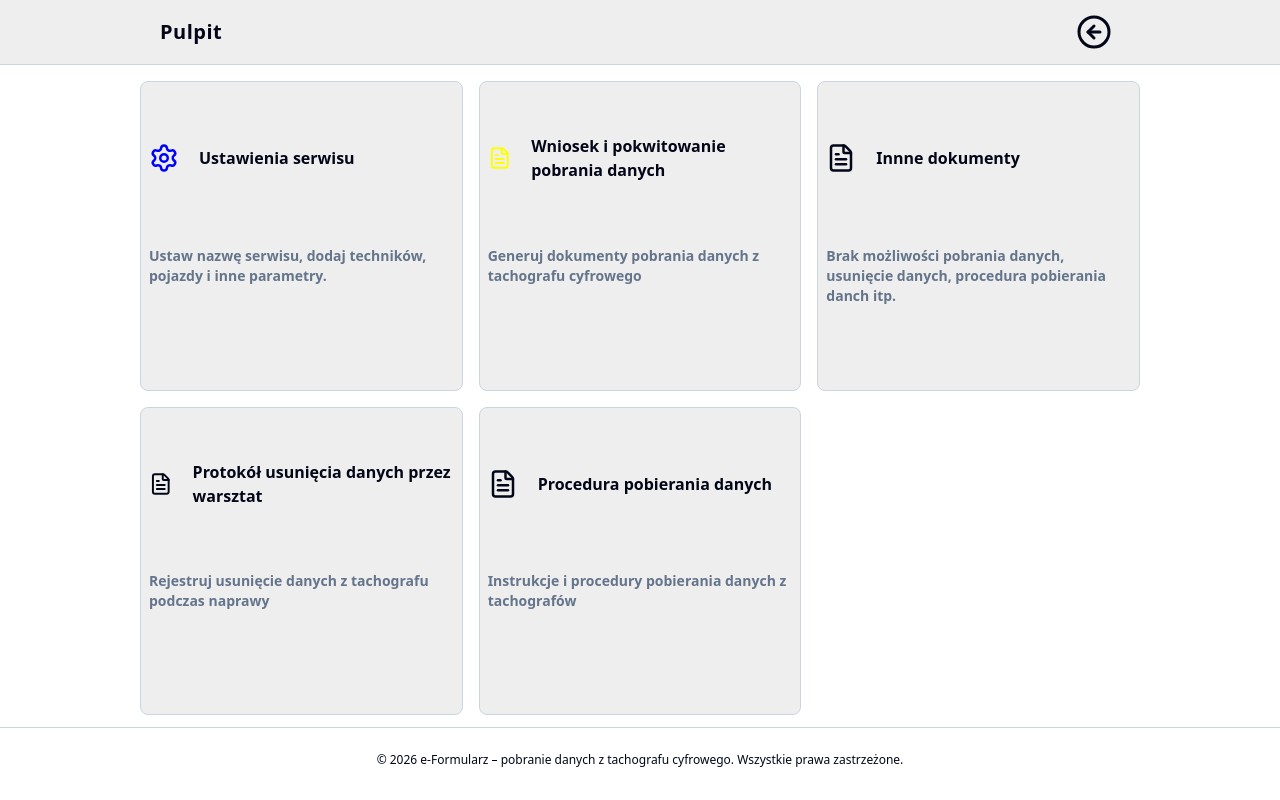
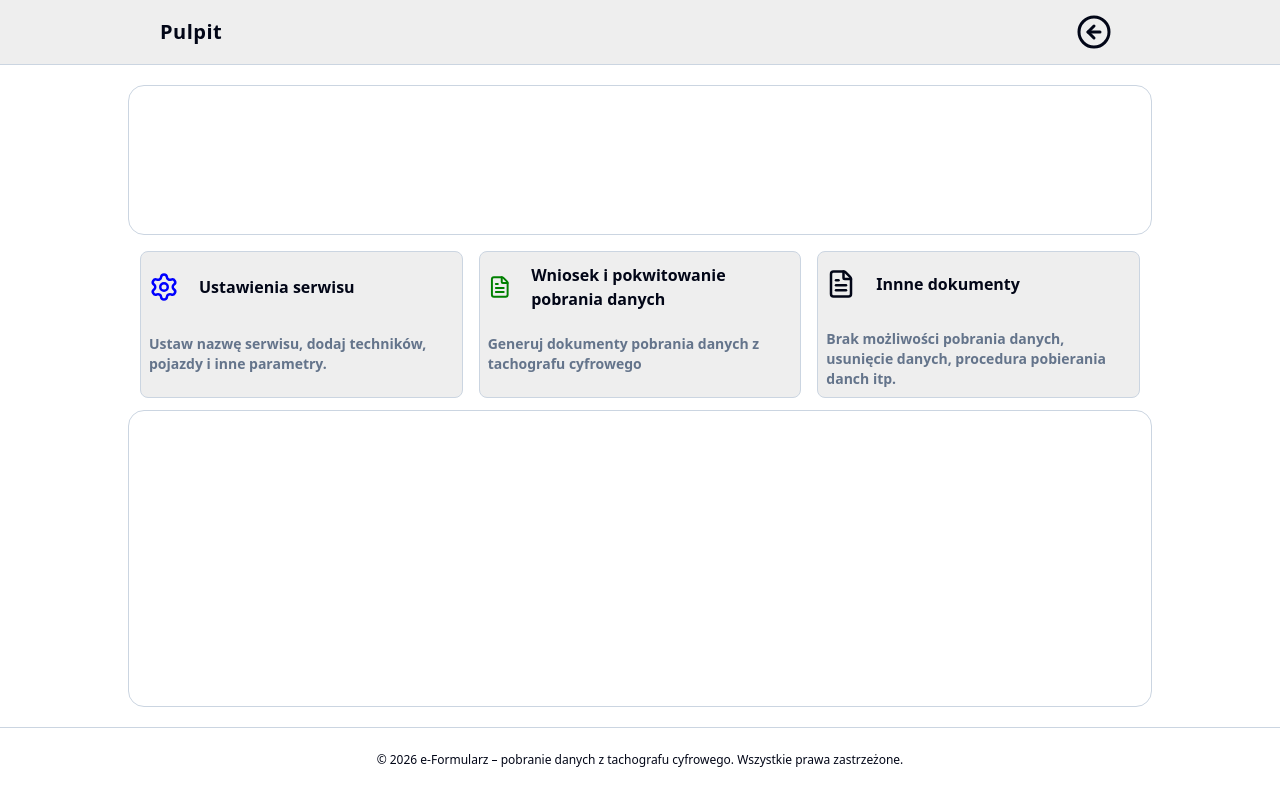
Before and after one commit to TomaszSkiers/tachograph_data_download_form_next_js, a Next.js app: page /pulpit in a window 1280 px wide. Built offline with nearby package versions, Linux system fonts and the light colour scheme.

Commit message:
head-meta

```diff
--- a/app/layout.tsx
+++ b/app/layout.tsx
@@ -28,6 +28,7 @@ export default function RootLayout({
   return (
     <html lang="pl" suppressHydrationWarning>
       <head>
+        <meta name="monetag" content="5808406a58cc1101993436aa775b46a5"></meta>
         <Script
           async
           src="https://pagead2.googlesyndication.com/pagead/js/adsbygoogle.js?client=ca-pub-5044844456739196"
--- a/app/privacy-policy/page.tsx
+++ b/app/privacy-policy/page.tsx
@@ -9,7 +9,7 @@ export const metadata = {
 
 export default function PrivacyPolicy() {
   return (
-    <div className="bg-ui-bg min-h-screen transition-colors duration-300">
+    <div className="bg-ui-bg min-h-screen transition-colors duration-300 flex flex-col">
       <Header
         title="Polityka prywatności"
         backButtonHref="/"
@@ -24,7 +24,7 @@ export default function PrivacyPolicy() {
               <span className="mr-2">🛡️</span> Twoje dane są bezpieczne
             </h2>
             <p className="font-medium mb-3">
-              Jako autor aplikacji gwarantuję, że Twoje dane z tachografu są w
+              Jako autor aplikacji gwarantuję, że Twoje dane wprowadzane w formularzach są w
               pełni prywatne:
             </p>
             <ul className="list-disc ml-6 space-y-2 text-ui-text-muted">
@@ -113,6 +113,8 @@ export default function PrivacyPolicy() {
           </div>
         </section>
       </main>
+
+      <div className="flex-1"></div>
       {/* FOOTER */}
       <footer className=" border-t border-ui-border">
         <div className="max-w-6xl mx-auto px-6 py-6 text-xs text-center text-ui-muted">
--- a/app/pulpit/page.tsx
+++ b/app/pulpit/page.tsx
@@ -17,7 +17,9 @@ export default function Pulpit() {
         className=" bg-ui-surface border-b border-ui-border"
       />
 
-      <section className="sm:hidden flex-1 grid grid-cols-1 sm:grid-cols-2 md:grid-cols-3 gap-4 mt-1  w-full max-w-5xl mx-auto p-3 h-full">
+      <div className="flex-1 border border-ui-border w-full max-w-5xl mx-auto rounded-2xl mt-5 hidden sm:block"></div>
+
+      <section className=" flex-1 grid grid-cols-1 sm:grid-cols-2 md:grid-cols-3 gap-4 mt-1  w-full max-w-5xl mx-auto p-3 h-full">
         {buttons.map((button, index) => (
           <Link key={index} href={button.href} className={buttonStyle}>
             <div className="flex flex-1 w-full items-center justify-start gap-5">
@@ -30,20 +32,8 @@ export default function Pulpit() {
           </Link>
         ))}
       </section>
-      <section className="hidden sm:grid flex-1  grid-cols-1 sm:grid-cols-2 md:grid-cols-3 gap-4 mt-1  w-full max-w-5xl mx-auto p-3 h-full">
-        {buttonsDesktop.map((button, index) => (
-          <Link key={index} href={button.href} className={buttonStyle}>
-            <div className="flex flex-1 w-full items-center justify-start gap-5">
-              {button.icon}
-              <span>{button.title}</span>
-            </div>
-            <p className="flex-1 text-sm text-ui-text-muted">
-              {button.description}
-            </p>
-          </Link>
-        ))}
-      </section>
 
+        <div className="flex-2 border border-ui-border w-full max-w-5xl mx-auto rounded-2xl mb-5 hidden sm:block"></div>
 
       {/* FOOTER */}
       <footer className=" border-t border-ui-border">
```
